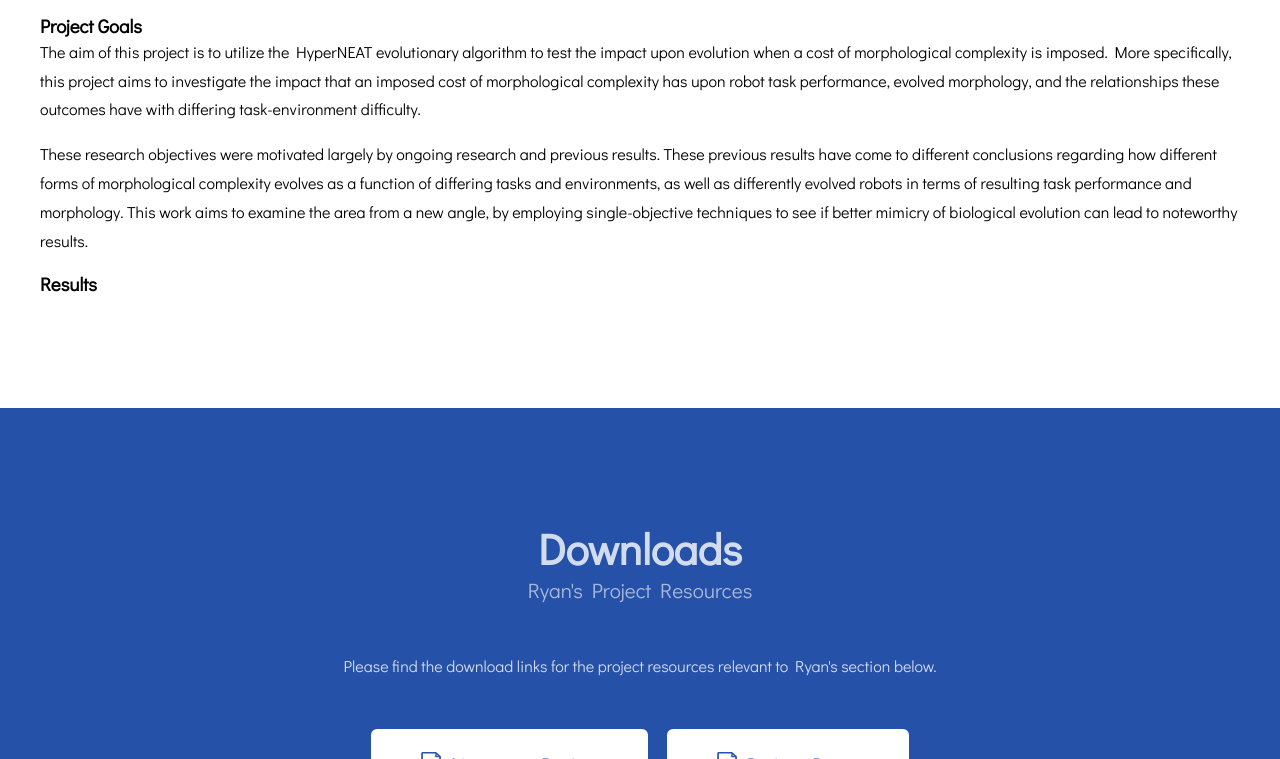
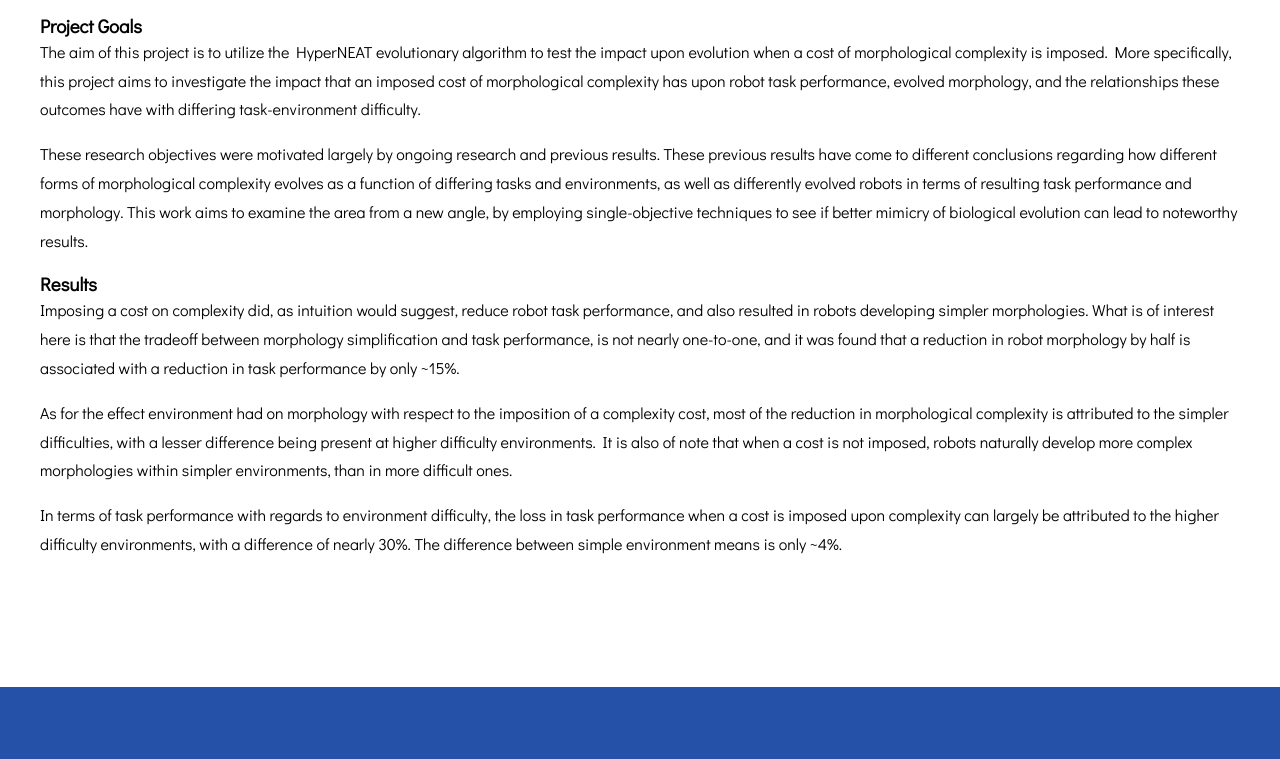
Before and after one commit to ryanqscott/honsProjectWebsite, a plain HTML site: page htdocs/ryan.html in a window 1280 px wide. Shown: the part 562-1321 px from the top of the page. Drawn offline with Linux system fonts and the light colour scheme.

Commit message:
added blurb to index.html and results to ryan.html

```diff
--- a/htdocs/ryan.html
+++ b/htdocs/ryan.html
@@ -51,6 +51,9 @@ Released   : 20140330
 		<p>The aim of this project is to utilize the HyperNEAT evolutionary algorithm to test the impact upon evolution when a cost of morphological complexity is imposed. More specifically, this project aims to investigate the impact that an imposed cost of morphological complexity has upon robot task performance, evolved morphology, and the relationships these outcomes have with differing task-environment difficulty.</p>
 		<p>These research objectives were motivated largely by ongoing research and previous results. These previous results have come to different conclusions regarding how different forms of morphological complexity evolves as a function of differing tasks and environments, as well as differently evolved robots in terms of resulting task performance and morphology. This work aims to examine the area from a new angle, by employing single-objective techniques to see if better mimicry of biological evolution can lead to noteworthy results.</p>
 		<h3>Results</h3>
+        <p>Imposing a cost on complexity did, as intuition would suggest, reduce robot task performance, and also resulted in robots developing simpler morphologies. What is of interest here is that the tradeoff between morphology simplification and task performance, is not nearly one-to-one, and it was found that a reduction in robot morphology by half is associated with a reduction in task performance by only ~15%.</p>
+        <p>As for the effect environment had on morphology with respect to the imposition of a complexity cost, most of the reduction in morphological complexity is attributed to the simpler difficulties, with a lesser difference being present at higher difficulty environments. It is also of note that when a cost is not imposed, robots naturally develop more complex morphologies within simpler environments, than in more difficult ones.</p>
+        <p>In terms of task performance with regards to environment difficulty, the loss in task performance when a cost is imposed upon complexity can largely be attributed to the higher difficulty environments, with a difference of nearly 30%. The difference between simple environment means is only ~4%.</p>
 
 	</div>
 </div>
```
Also changed, not shown: htdocs/index.html (+1 -1 lines).
